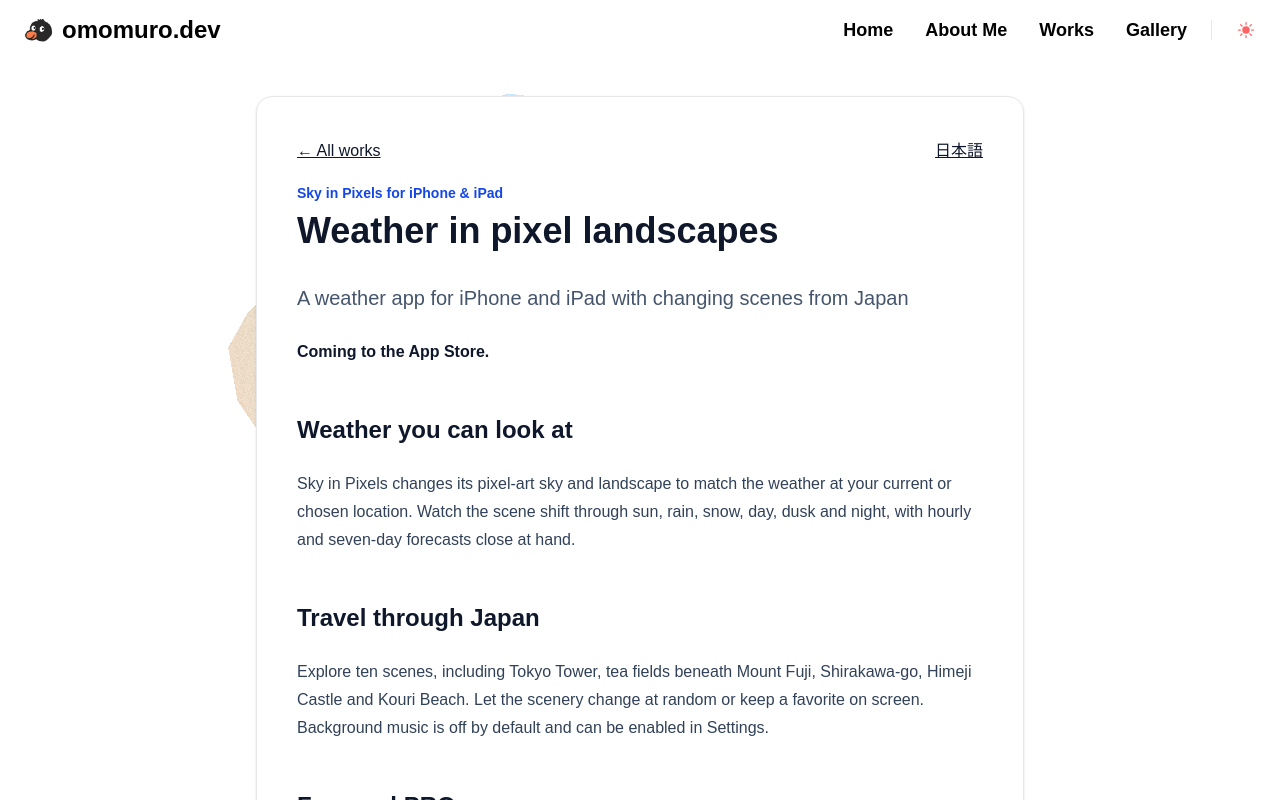
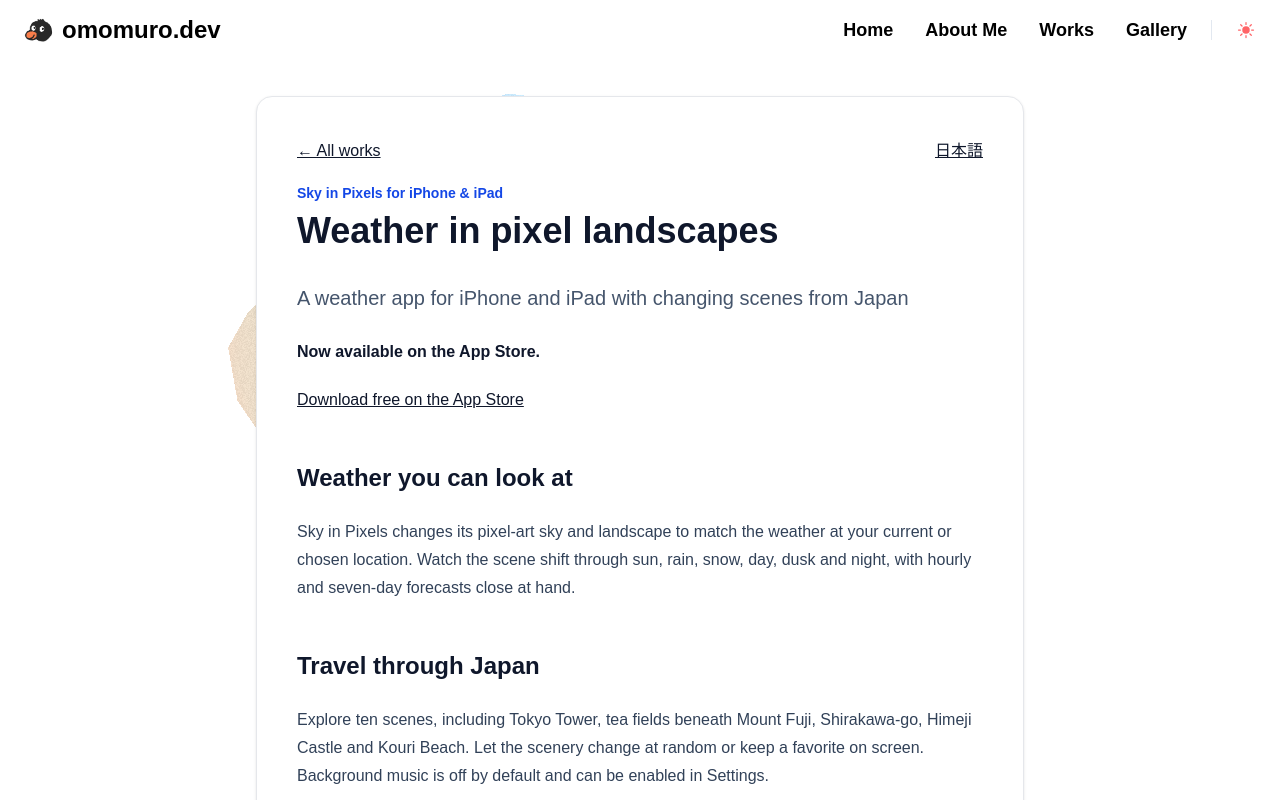
Before and after one commit to KazuhiroIto0127/omomuro.dev, a Next.js app: page /works/dot-biyori/en in a window 1280 px wide. Shown: the top 800 px of the page. Built offline with nearby package versions, Linux system fonts and the light colour scheme; no server answers; a web font is replaced by a local one; what tailwindcss-radix would draw is missing.

Commit message:
feat: announce Sky in Pixels App Store release

```diff
--- a/contents/works/dot-biyori.md
+++ b/contents/works/dot-biyori.md
@@ -8,7 +8,9 @@
 createdAt: "2026-09-27"
 ---
 
-**App Storeでの公開準備中です。**
+**App Storeで公開中です。**
+
+[App Storeで無料ダウンロード](https://apps.apple.com/jp/app/id6815891206)
 
 [English](/works/dot-biyori/en)
 
--- a/pages/works/dot-biyori/en/index.tsx
+++ b/pages/works/dot-biyori/en/index.tsx
@@ -8,7 +8,10 @@
       description="A weather app for iPhone and iPad with changing scenes from Japan"
     >
       <p>
-        <strong>Coming to the App Store.</strong>
+        <strong>Now available on the App Store.</strong>
+      </p>
+      <p>
+        <a href="https://apps.apple.com/us/app/id6815891206">Download free on the App Store</a>
       </p>
       <h2>Weather you can look at</h2>
       <p>
```
